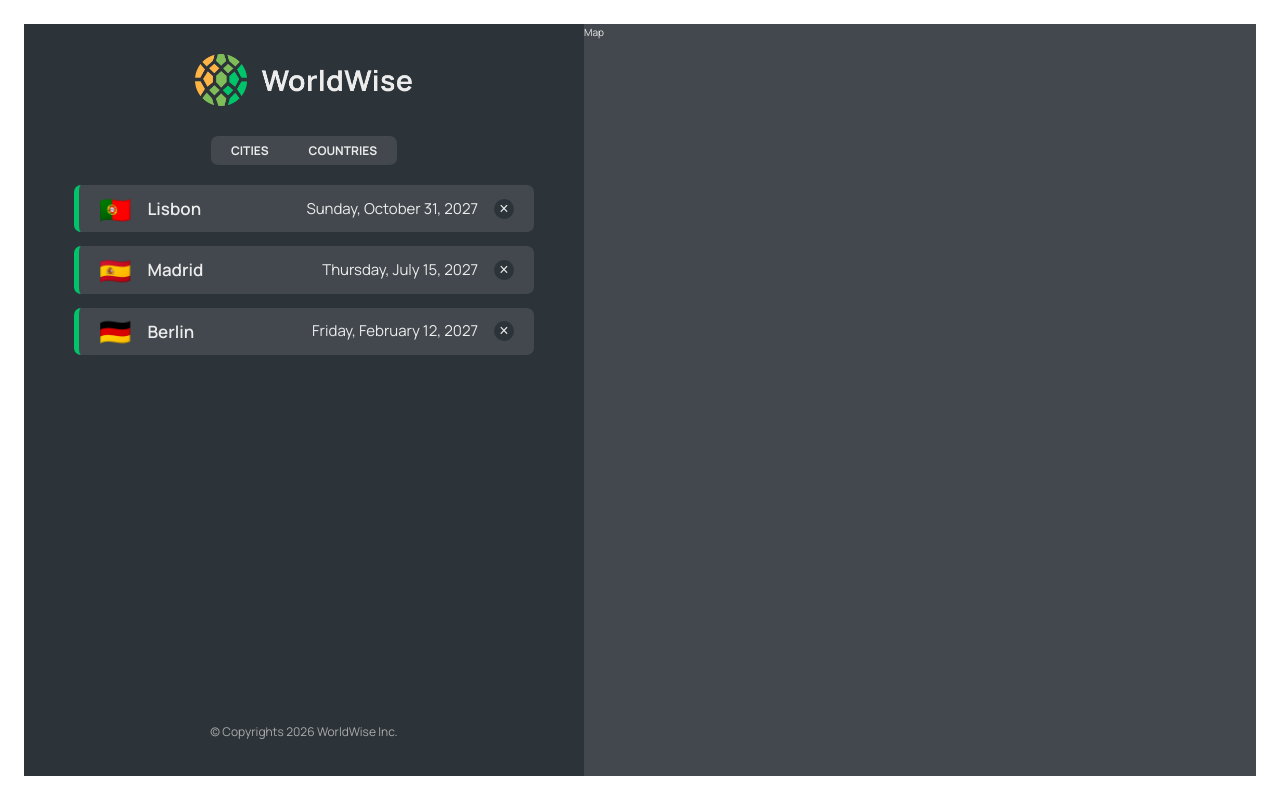
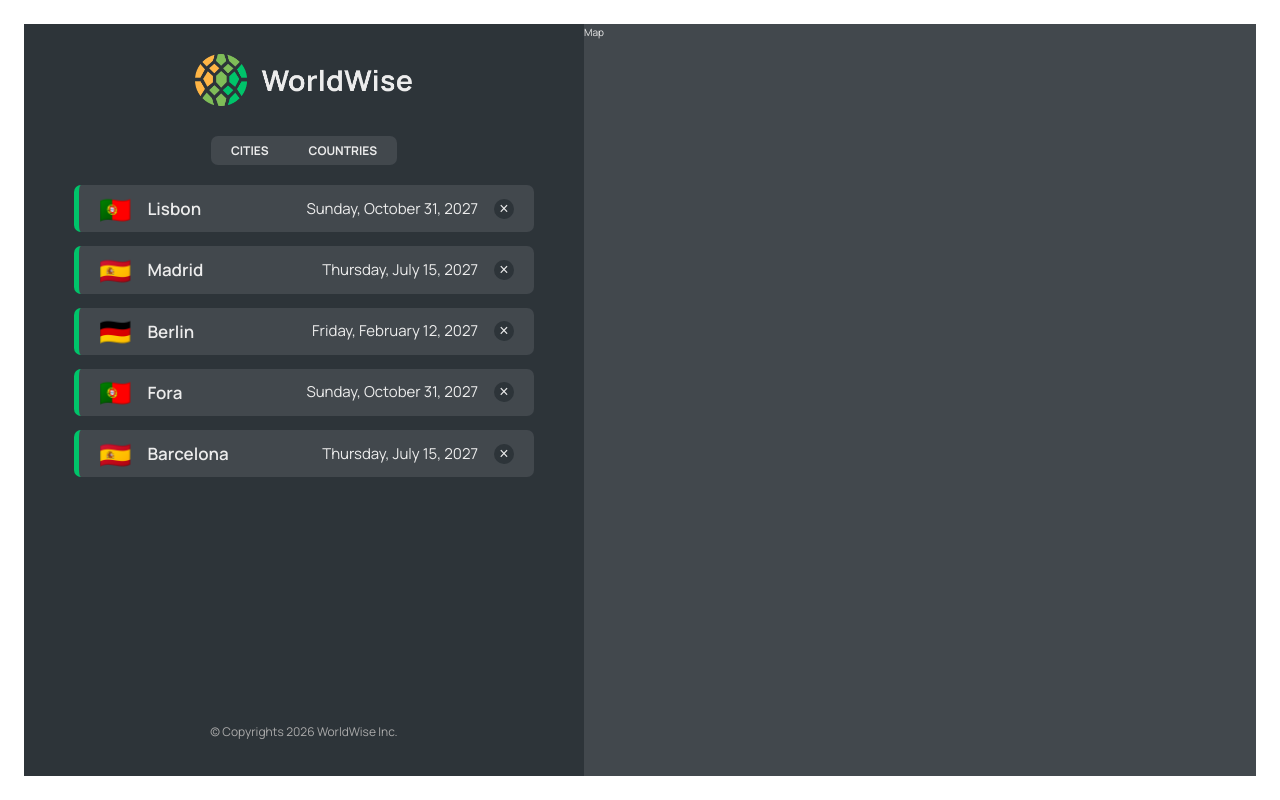
Before and after one commit to AbanoubNashat/worldwise, a React (Vite) app: page /app in a window 1280 px wide. Built offline with nearby package versions, Linux system fonts and the light colour scheme; data requests are answered from the project's data file.

Commit message:
added CountryList component and logic with deriving countries state from cities to display the countries list

```diff
--- a/data/cities.json
+++ b/data/cities.json
@@ -35,6 +35,30 @@
         "lng": 13.376933665713324
       },
       "id": 98443197
+    },
+    {
+      "cityName": "Fora",
+      "country": "Portugal",
+      "emoji": "🇵🇹",
+      "date": "2027-10-31T15:59:59.138Z",
+      "notes": "My favorite city so far!",
+      "position": {
+        "lat": 38.727881642324164,
+        "lng": -9.140900099907554
+      },
+      "id": 56481
+    },
+    {
+      "cityName": "Barcelona",
+      "country": "Spain",
+      "emoji": "🇪🇸",
+      "date": "2027-07-15T08:22:53.976Z",
+      "notes": "",
+      "position": {
+        "lat": 40.46635901755316,
+        "lng": -3.7133789062500004
+      },
+      "id": 21684849
     }
   ]
 }
--- a/src/App.jsx
+++ b/src/App.jsx
@@ -1,4 +1,6 @@
+import { useEffect, useState } from "react";
 import { BrowserRouter, Route, Routes } from "react-router-dom";
+
 import Homepage from "./pages/Homepage";
 import Product from "./pages/Product";
 import NotFoundPage from "./pages/NotFoundPage";
@@ -6,7 +8,7 @@
 import AppLayout from "./pages/AppLayout";
 import Login from "./pages/Login";
 import CityList from "./components/CityList";
-import { useEffect, useState } from "react";
+import CountryList from "./components/CountryList";
 
 const BASE_URL = "http://localhost:9000";
 
@@ -52,7 +54,15 @@
                 <CityList cities={cities} isLoading={isLoading}></CityList>
               }
             ></Route>
-            <Route path="countries" element={<p>List of countries</p>}></Route>
+            <Route
+              path="countries"
+              element={
+                <CountryList
+                  cities={cities}
+                  isLoading={isLoading}
+                ></CountryList>
+              }
+            ></Route>
             <Route path="form" element={<p>Form</p>}></Route>
           </Route>
           <Route path="*" element={<NotFoundPage></NotFoundPage>}></Route>
--- /dev/null
+++ b/src/components/CountryList.jsx
@@ -0,0 +1,31 @@
+import styles from "./CountryList.module.css";
+import Spinner from "./Spinner";
+import Message from "./Message";
+import CountryItem from "./CountryItem";
+
+function CountryList({ cities, isLoading }) {
+  if (isLoading) {
+    return <Spinner></Spinner>;
+  }
+  if (!cities.length) {
+    return (
+      <Message message={"Add Your Cities Now By Clicking On the Map"}></Message>
+    );
+  }
+
+  const countries = cities.reduce((arr, city) => {
+    if (!arr.map((el) => el.country).includes(city.country))
+      return [...arr, { country: city.country, emoji: city.emoji }];
+    else return arr;
+  }, []);
+
+  return (
+    <ul className={styles.countryList}>
+      {countries.map((country) => (
+        <CountryItem country={country} key={countries.id}></CountryItem>
+      ))}
+    </ul>
+  );
+}
+
+export default CountryList;
```
